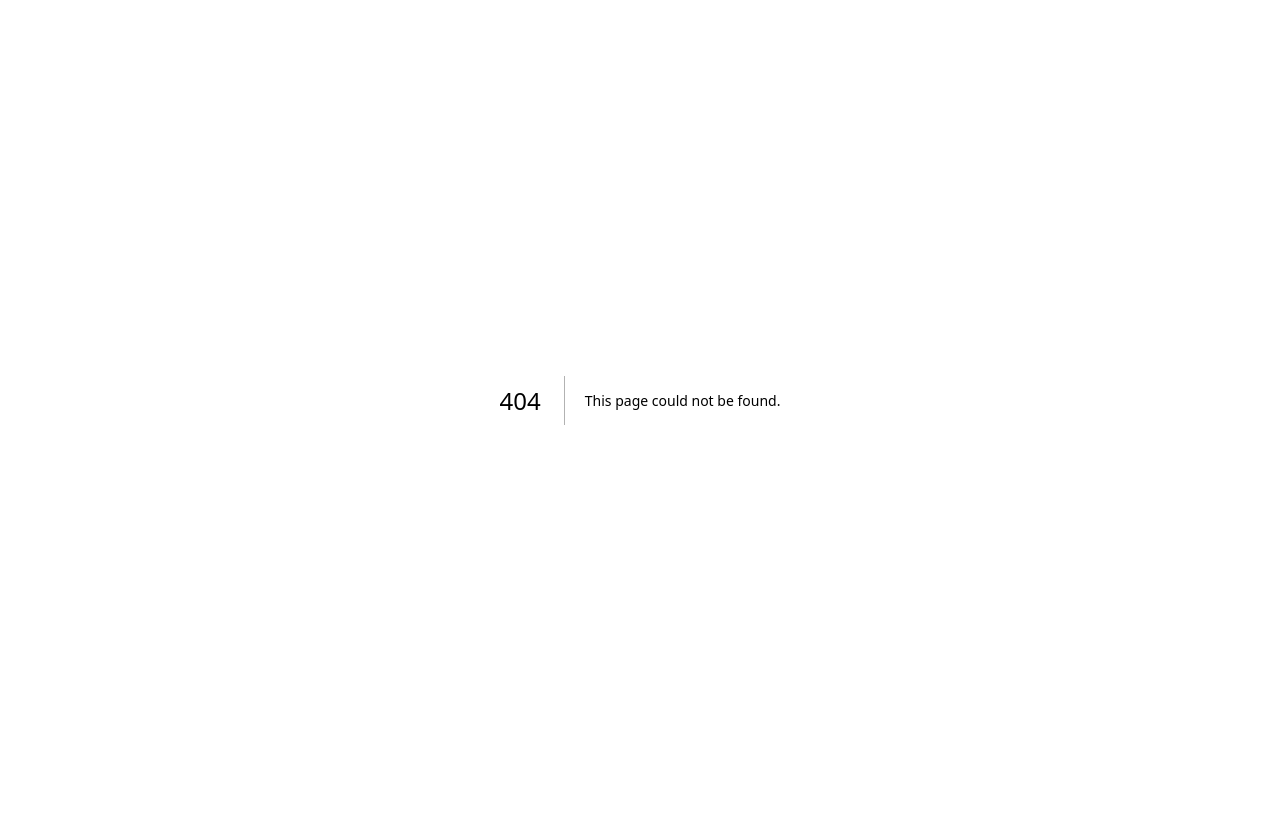
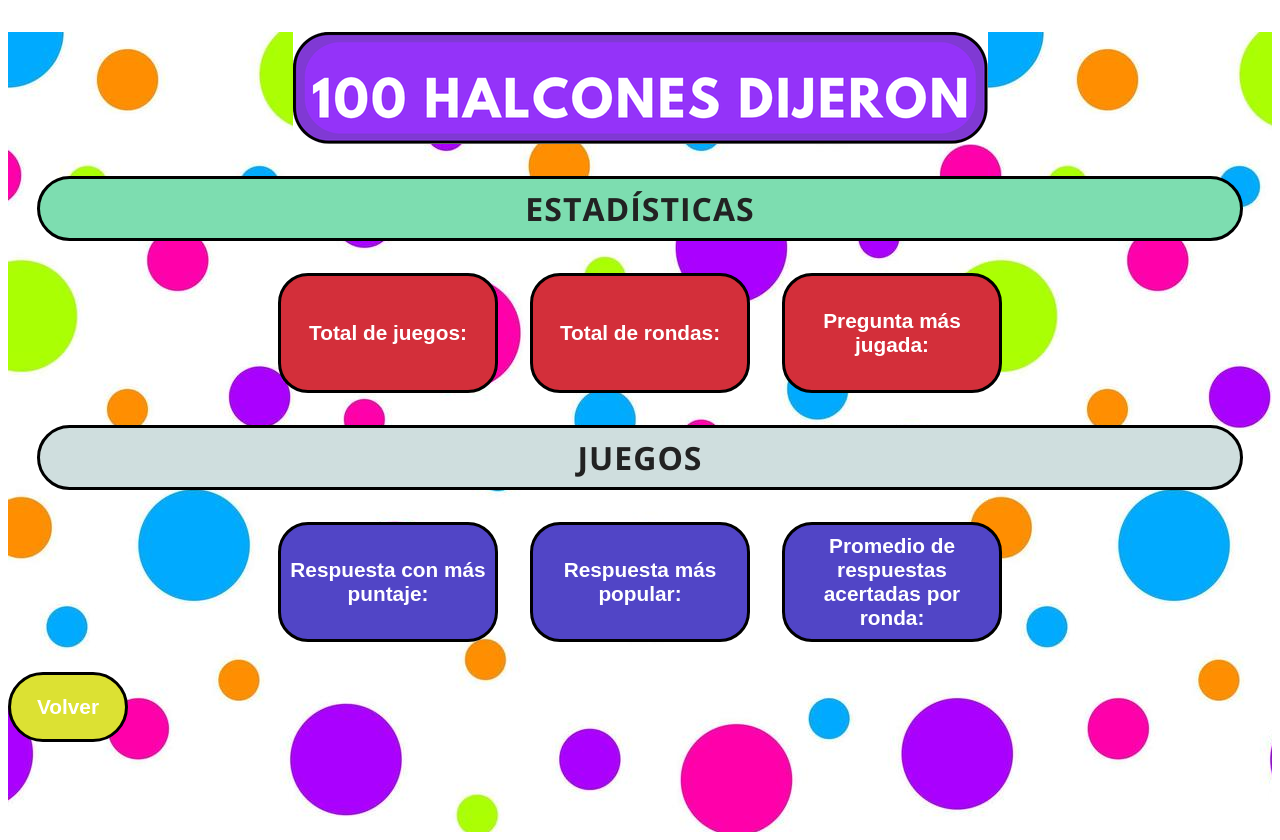
Before and after one commit to BenitoBB/proyectoWeb, a Next.js app in the folder 100halconesdijeron/: page /stats in a window 1280 px wide. Before the commit this address had no page. Before the commit the page ends 800 px from the top, so only its background shows below. Built offline with nearby package versions, Linux system fonts and the light colour scheme; no server answers; the database is empty.

Commit message:
Add stats API and stats page: implement statistics retrieval and display for game data

```diff
--- /dev/null
+++ b/100halconesdijeron/pages/api/stats.js
@@ -0,0 +1,57 @@
+import db from "@/lib/db";
+
+export default async function handler(req, res) {
+  try {
+    // Total de juegos
+    const [[{ totalJuegos }]] = await db.query("SELECT COUNT(*) AS totalJuegos FROM Partidas");
+
+    // Total de rondas
+    const [[{ totalRondas }]] = await db.query("SELECT COUNT(*) AS totalRondas FROM Rondas");
+
+    // Pregunta más jugada
+    const [[{ texto_pregunta: preguntaMasJugada }]] = await db.query(`
+      SELECT P.texto_pregunta, COUNT(*) as veces
+      FROM Rondas R
+      JOIN Preguntas P ON R.pregunta_id = P.pregunta_id
+      GROUP BY R.pregunta_id
+      ORDER BY veces DESC LIMIT 1
+    `);
+
+    // Respuesta con más puntaje
+    const [[{ texto_respuesta: respuestaMasPuntaje }]] = await db.query(`
+      SELECT texto_respuesta
+      FROM Respuestas
+      ORDER BY puntaje DESC LIMIT 1
+    `);
+
+    // Respuesta más popular (más veces acertada)
+    const [[{ texto_respuesta: respuestaMasPopular }]] = await db.query(`
+      SELECT R.texto_respuesta, COUNT(*) as veces
+      FROM Respuestas_Acertadas RA
+      JOIN Respuestas R ON RA.respuesta_id = R.respuesta_id
+      GROUP BY RA.respuesta_id
+      ORDER BY veces DESC LIMIT 1
+    `);
+
+    // Promedio de respuestas acertadas por ronda
+    const [[{ promedio }]] = await db.query(`
+      SELECT AVG(cnt) as promedio
+      FROM (
+        SELECT COUNT(*) as cnt
+        FROM Respuestas_Acertadas
+        GROUP BY ronda_id
+      ) t
+    `);
+
+    res.status(200).json({
+      totalJuegos,
+      totalRondas,
+      preguntaMasJugada: preguntaMasJugada || "N/A",
+      respuestaMasPuntaje: respuestaMasPuntaje || "N/A",
+      respuestaMasPopular: respuestaMasPopular || "N/A",
+      promedioRespuestasPorRonda: promedio ? Number(promedio).toFixed(2) : "N/A"
+    });
+  } catch (error) {
+    res.status(500).json({ error: error.message });
+  }
+}
--- a/100halconesdijeron/pages/index.js
+++ b/100halconesdijeron/pages/index.js
@@ -62,7 +62,7 @@ export default function HomePage() {
             <Rectangulo onClick={() => router.push('/jugador?name=JugadorA&rol=jugadorA')}>Jugador A</Rectangulo>
             <Rectangulo onClick={() => router.push('/jugador?name=JugadorB&rol=jugadorB')}>Jugador B</Rectangulo>
             <Rectangulo2 onClick={() => router.push('/admin')}>Administrador</Rectangulo2>
-            <Rectangulo2 onClick={() => router.push('/admin/stats')}>Estadísticas</Rectangulo2>
+            <Rectangulo2 onClick={() => router.push('/stats')}>Estadísticas</Rectangulo2>
           </div>
 
       </div>
--- a/100halconesdijeron/pages/admin/stats.js
+++ b/100halconesdijeron/pages/stats.js
@@ -1,10 +1,19 @@
-import React from "react";
-import TituloEstadisticas from "../../componentes/tituloEstadisticas";
-import TituloJuego from "../../componentes/tituloJuego";
-import Rectangulo from "../../componentes/rectangulo";
+import React, { useEffect, useState } from "react";
+import TituloEstadisticas from "../componentes/tituloEstadisticas";
+import TituloJuego from "../componentes/tituloJuego";
+import Rectangulo from "../componentes/rectangulo";
 import Rectangulo2 from "@/componentes/rectangulo2";
 import BotonVolver from "@/componentes/botonVolver";
+
 export default function Stats() {
+  const [stats, setStats] = useState(null);
+
+  useEffect(() => {
+    fetch("/api/stats")
+      .then((res) => res.json())
+      .then(setStats);
+  }, []);
+
   return (
     <div
       style={{
@@ -33,13 +42,13 @@ export default function Stats() {
       {/* Rectángulos alineados horizontalmente */}
       <div style={{ display: "flex", justifyContent: "center", gap: "2rem" }}>
         <div style={{ display: "flex", flexDirection: "column", alignItems: "center" }}>
-          <Rectangulo>Total de juegos:</Rectangulo>
+          <Rectangulo>Total de juegos: {stats ? stats.totalJuegos : "..."}</Rectangulo>
         </div>
         <div style={{ display: "flex", flexDirection: "column", alignItems: "center" }}>
-          <Rectangulo>Total de rondas:</Rectangulo>
+          <Rectangulo>Total de rondas: {stats ? stats.totalRondas : "..."}</Rectangulo>
         </div>
         <div style={{ display: "flex", flexDirection: "column", alignItems: "center" }}>
-          <Rectangulo>Tiempo promedio:</Rectangulo>
+          <Rectangulo>Pregunta más jugada: {stats ? stats.preguntaMasJugada : "..."}</Rectangulo>
         </div>
       </div>
 
@@ -47,20 +56,19 @@ export default function Stats() {
         <TituloJuego />
       </div>
 
-      {/* Rectángulos alineados horizontalmente */}
+      {/* Más estadísticas */}
       <div style={{ display: "flex", justifyContent: "center", gap: "2rem" }}>
         <div style={{ display: "flex", flexDirection: "column", alignItems: "center" }}>
-          <Rectangulo2>Pregunta más jugada:</Rectangulo2>
+          <Rectangulo2>Respuesta con más puntaje: {stats ? stats.respuestaMasPuntaje : "..."}</Rectangulo2>
         </div>
         <div style={{ display: "flex", flexDirection: "column", alignItems: "center" }}>
-          <Rectangulo2>Respuesta con más puntaje:</Rectangulo2>
+          <Rectangulo2>Respuesta más popular: {stats ? stats.respuestaMasPopular : "..."}</Rectangulo2>
         </div>
         <div style={{ display: "flex", flexDirection: "column", alignItems: "center" }}>
-          <Rectangulo2>Jugador con más partidas ganadas:</Rectangulo2>
+          <Rectangulo2>Promedio de respuestas acertadas por ronda: {stats ? stats.promedioRespuestasPorRonda : "..."}</Rectangulo2>
         </div>
       </div>
 
-      {/* Optional: Buttons to test strike count */}
       <div style={{
         marginTop: '30px',
         display: 'flex',
```
